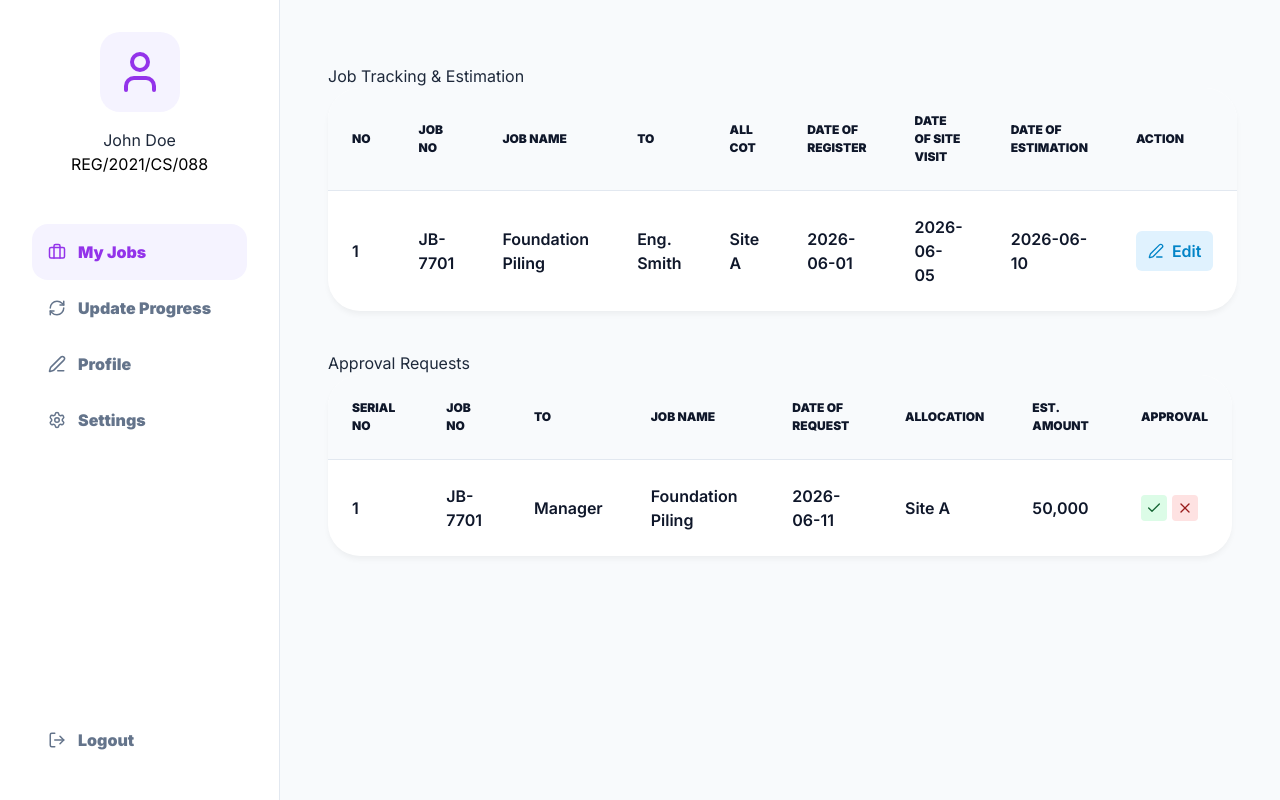
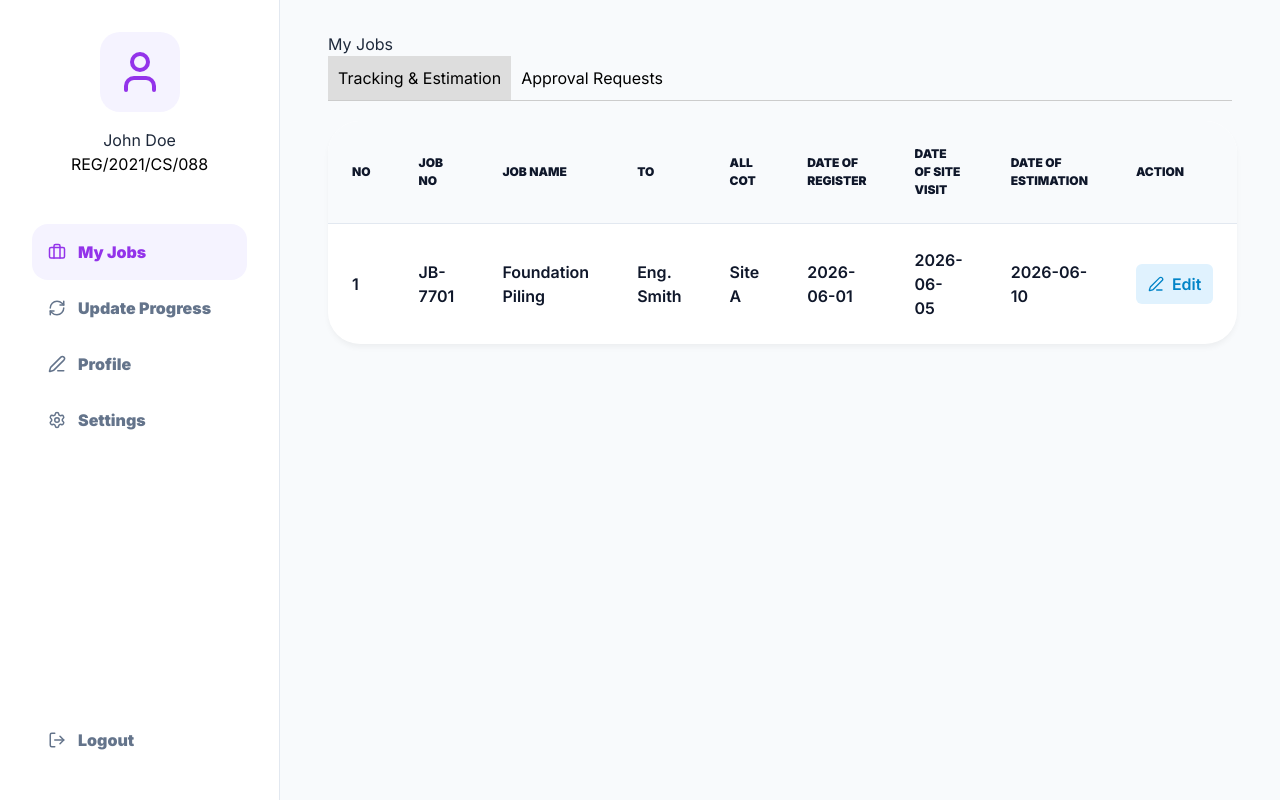
Before and after one commit to Project-Managment-System/software-engineering-project, a React (Create React App) app in the folder frontend/: page /engineer/dashboard in a window 1280 px wide. Built offline with nearby package versions, Linux system fonts and the light colour scheme.

Commit message:
change the two table into two tab for better viibility

```diff
--- a/frontend/src/pages/engineer/Dashboard.jsx
+++ b/frontend/src/pages/engineer/Dashboard.jsx
@@ -1,11 +1,12 @@
-import React, { useState, useRef } from 'react';
+import React, { useState } from 'react';
 import './Dashboard.css';
-import { User, Briefcase, RefreshCw, Settings, ArrowLeft, Send, Calendar, Edit3, LogOut, Save, Check, X } from 'lucide-react';
+import { User, Briefcase, RefreshCw, Settings, Edit3, LogOut, Save, Check, X } from 'lucide-react';
 import { useNavigate } from 'react-router-dom';
 
 const UserDashboard = ({ isDark }) => {
   const navigate = useNavigate();
   const [activeTab, setActiveTab] = useState('my-jobs');
+  const [jobSubTab, setJobSubTab] = useState('tracking'); // New state for sub-tabs
   const [profilePic, setProfilePic] = useState(null);
 
   // Profile State
@@ -47,14 +48,17 @@ const UserDashboard = ({ isDark }) => {
         </aside>
 
         <main className="dashboard-content">
-          <header className="content-header">
-            <div className="header-left">
-            </div>
-          </header>
-
           {activeTab === 'my-jobs' && (
             <>
-              <h3>Job Tracking & Estimation</h3>
+              <h3>My Jobs</h3>
+              {/* Sub-tab Navigation */}
+              <div className="sub-tabs" style={{ marginBottom: '20px', borderBottom: '1px solid #ccc' }}>
+                <button onClick={() => setJobSubTab('tracking')} style={{ padding: '10px', background: jobSubTab === 'tracking' ? '#ddd' : 'transparent', border: 'none', cursor: 'pointer' }}>Tracking & Estimation</button>
+                <button onClick={() => setJobSubTab('approvals')} style={{ padding: '10px', background: jobSubTab === 'approvals' ? '#ddd' : 'transparent', border: 'none', cursor: 'pointer' }}>Approval Requests</button>
+              </div>
+
+              {jobSubTab === 'tracking' && (
+                <>
                   <table className="project-table">
                     <thead><tr><th>No</th><th>Job No</th><th>Job Name</th><th>TO</th><th>All Cot</th><th>Date of register</th><th>Date of Site visit</th><th>Date of Estimation</th><th>Action</th></tr></thead>
                     <tbody>
@@ -78,7 +82,10 @@ const UserDashboard = ({ isDark }) => {
                       <button className="confirm-btn" onClick={handleUpdate}><Save size={16} /> Update Changes</button>
                     </div>
                   )}
-              <h3 style={{ marginTop: '40px' }}>Approval Requests</h3>
+                </>
+              )}
+
+              {jobSubTab === 'approvals' && (
                 <table className="project-table">
                   <thead><tr><th>Serial No</th><th>Job No</th><th>TO</th><th>Job Name</th><th>Date of request</th><th>Allocation</th><th>Est. amount</th><th>Approval</th></tr></thead>
                   <tbody>
@@ -90,11 +97,12 @@ const UserDashboard = ({ isDark }) => {
                     ))}
                   </tbody>
                 </table>
+              )}
             </>
           )}
 
           {activeTab === 'profile' && (
-            <div className="profile-section" style={{ padding: '30px', background: 'white', borderRadius: '24px', boxShadow: '0 4px 6px rgba(0,0,0,0.05)', textAlign: 'left', width: '500px', margin: '0' }}>
+            <div className="profile-section" style={{ padding: '30px', background: 'white', borderRadius: '24px', boxShadow: '0 4px 6px rgba(0,0,0,0.05)', textAlign: 'left', width: '500px' }}>
               <h3>Personal Details</h3>
               <div className="profile-form">
                 <label>FULL NAME</label>
@@ -116,7 +124,6 @@ const UserDashboard = ({ isDark }) => {
           {activeTab === 'settings' && (
             <div className="settings-section" style={{ padding: '20px', background: 'white', borderRadius: '24px', boxShadow: '0 4px 6px rgba(0,0,0,0.05)' }}>
               <h3>System Settings</h3>
-              <p>Manage your account preferences and system configurations here.</p>
               <div className="profile-form">
                 <label>NOTIFICATION PREFERENCES</label>
                 <select><option>Email Notifications</option><option>SMS Notifications</option></select>
```
Lines whose indentation alone changed are shown as unchanged.
